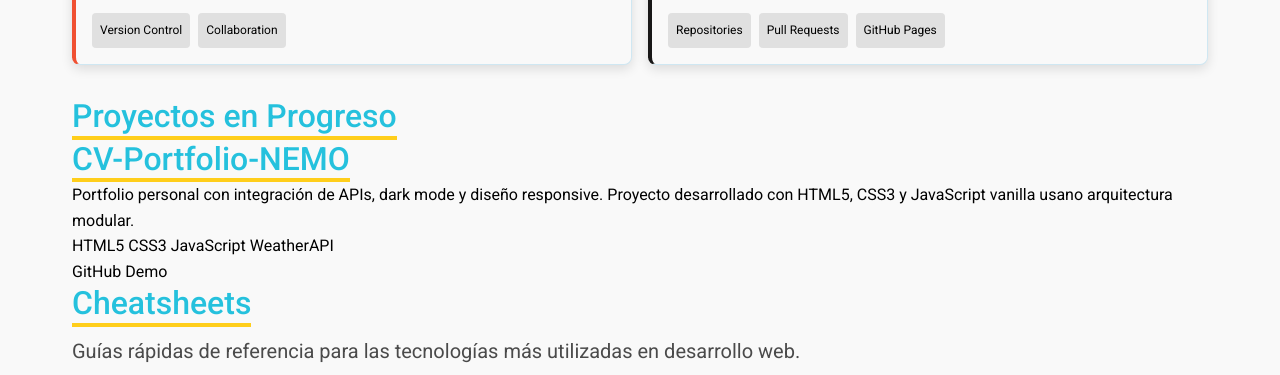
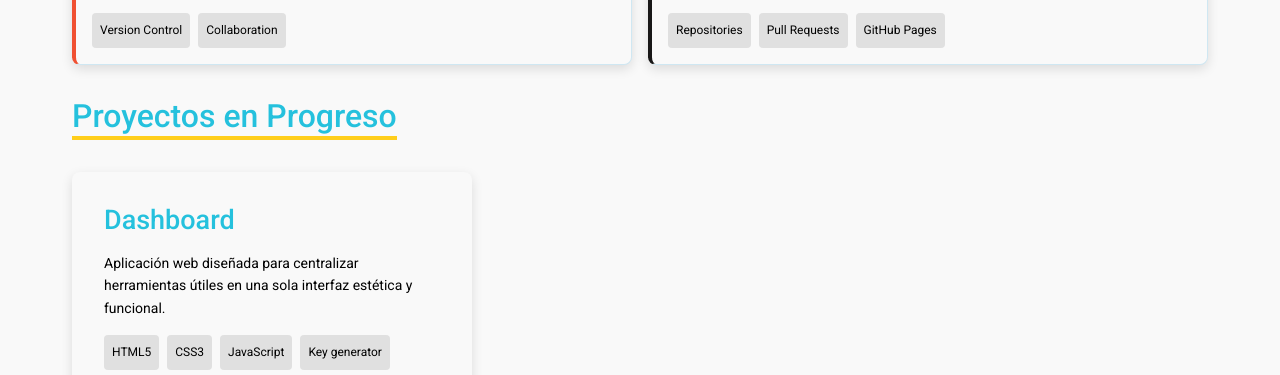
Before and after one commit to Anne-ne-it/Portfolio-BOOTCAMP, a website with bundled scripts: page index.html in a window 1280 px wide. Shown: the part 1467-1842 px from the top of the page. Built offline with nearby package versions, Linux system fonts and the light colour scheme.

Commit message:
Proyectos en marcha

```diff
--- a/CSS/styles.css
+++ b/CSS/styles.css
@@ -249,7 +249,6 @@ footer, .pie-de-pagina, .dark-mode footer,  .dark-mode .pie-de-pagina{
 
 
 /*INDEX - HOME*/
-/*Forzamos el modo fila */
 .contenedor-hero {
   display: flex; /*Coloca los elementos uno junto al otro*/
   flex-direction: row; /*Fuerza horizontal*/
@@ -398,6 +397,78 @@ footer, .pie-de-pagina, .dark-mode footer,  .dark-mode .pie-de-pagina{
 
 
 /*PROYECTO EN PROGRESO*/
+#projects h3 {
+  display: block; /*Se comporta como un bloque sólido*/
+  border-bottom: 4px solid var(--color-accent-yellow); /*Línea*/
+  width: fit-content; /*La línea medirá lo que mida el texto */
+  margin: 0; /*Distancia con el margen*/
+}
+
+#projects {
+  display: flex;
+  flex-direction: column;
+  gap: var(--space-lg);
+  margin-bottom: var(--space-lg);
+}
+
+.projects-container {
+  display: flex;
+  flex-wrap: wrap;
+  gap: var(--space-lg);
+  justify-content: center;
+}
+
+.projects-card {
+  background-color: var(--color-bg-main); /*Color de fondo*/
+  padding: var(--space-lg); /*Espacio entre los elementos y la caja*/
+  border-radius: var(--radius-md); /*Redondear las esquinas*/
+  box-shadow: var(--shadow-soft); /*Sombra de la caja*/
+  width: 400px; /*Ancho*/
+  gap: var(--space-lg); /*Distancia entre elementos*/
+}
+
+.projects-card h4 {
+  color: var(--color-accent-blue); /*Color del texto*/
+  margin-bottom: var(--space-md); /*Margen inferior*/
+}
+
+.projects-card p {
+  font-size: 14px; /*Tamaño de fuente*/
+  text-align: left; /*Alineación del texto*/
+  margin-bottom: var(--space-md); /*Margen inferior*/
+}
+
+.projects-tags {
+  display: flex; /*Crear el contenedor flex*/
+  flex-wrap: wrap; /*Los elementos bajan*/
+  gap: var(--space-sm); /*Distancia entre elementos*/
+  margin-bottom: var(--space-md); /*Margen inferior*/
+}
+
+.projects-links{
+  display: flex; /*Pone un elemento junto al otro*/
+  gap: var(--space-md); /*Espacio etre los elementos*/
+  justify-content: right;/*Alinea los botones a la derecha*/
+}
+
+.projects-links a {
+  display: inline-block; /*Colocar elementos uno al lado del otro, con control de tamaño*/
+  color: var(--color-accent-blue); /*Color del texto*/
+  font-size: 14px; /*Tamaño del texo*/
+  padding: 8px 18px; /*Margenes*/
+  border: 1px solid var(--color-accent-blue); /*Un pequeño recuadro para el logo*/
+  border-radius: 7px; /*Borde del cuadro*/
+  background-color: transparent; /*Fondo de color transparente*/
+  transition: all var(--transition-normal); /*Velocidad para la animación*/
+}
+
+.projects-links a:hover {
+  color: var(--color-bg-main); /*Color del texto*/
+  transform: translateY(-2px); /*Para que suba*/
+  background-color: var(--color-accent-blue); /*Cambia el color de fonde del boton a gris claro*/
+  box-shadow: var(--shadow-soft); /*Sombra de la caja*/
+  transition: all var(--transition-normal); /*Velocidad para la animación */
+}
 
 
 
--- a/index.html
+++ b/index.html
@@ -38,21 +38,24 @@
         <div id="skills-container"></div>
       </section>
 
-      <section id="proyectos" class="section">
+      <section id="projects" class="section">
         <h3>Proyectos en Progreso</h3>
-        <div id="proyectos-container">
-          <article class="proyectos-card">
-            <h3>CV-Portfolio-NEMO</h3>
-            <p>Portfolio personal con integración de APIs, dark mode y diseño responsive. Proyecto desarrollado con HTML5, CSS3 y JavaScript vanilla usano arquitectura modular.</p>
-            <div class="proyectos-tags">
-              <span class="tag">HTML5</span>
-              <span class="tag">CSS3</span>
-              <span class="tag">JavaScript</span>
-              <span class="tag">WeatherAPI</span>
+        <div id="projects-container">
+          <article class="projects-card">
+            <h4>Dashboard</h4>
+            <p>Aplicación web diseñada para centralizar herramientas útiles en una sola interfaz estética y funcional.</p>
+            <div class="projects-tags">
+              <span class="tags">HTML5</span>
+              <span class="tags">CSS3</span>
+              <span class="tags">JavaScript</span>
+              <span class="tags">Key generator</span>
+              <span class="tags">WeatherAPI</span>
+              <span class="tags">Digital clock</span>
+              <span class="tags">Link list</span>
             </div>
-            <div class="proyectos-links">
-              <a href="" target="_blank" rel="noopener noreferrer" class="boton repositorio">GitHub</a>
-              <a href="" target="_blank" rel="noopener noreferrer" class="boton demosprins">Demo</a>
+            <div class="projects-links">
+              <a href="https://github.com/Anne-ne-it/Project-Break-DASHBOARD.git" target="_blank" rel="noopener noreferrer" class="boton repositorio">GitHub</a>
+              <a href="https://anne-ne-it.github.io/Project-Break-DASHBOARD/index.html" target="_blank" rel="noopener noreferrer" class="boton demosprins">Demo</a>
             </div>
           </article>
         </div>
```
